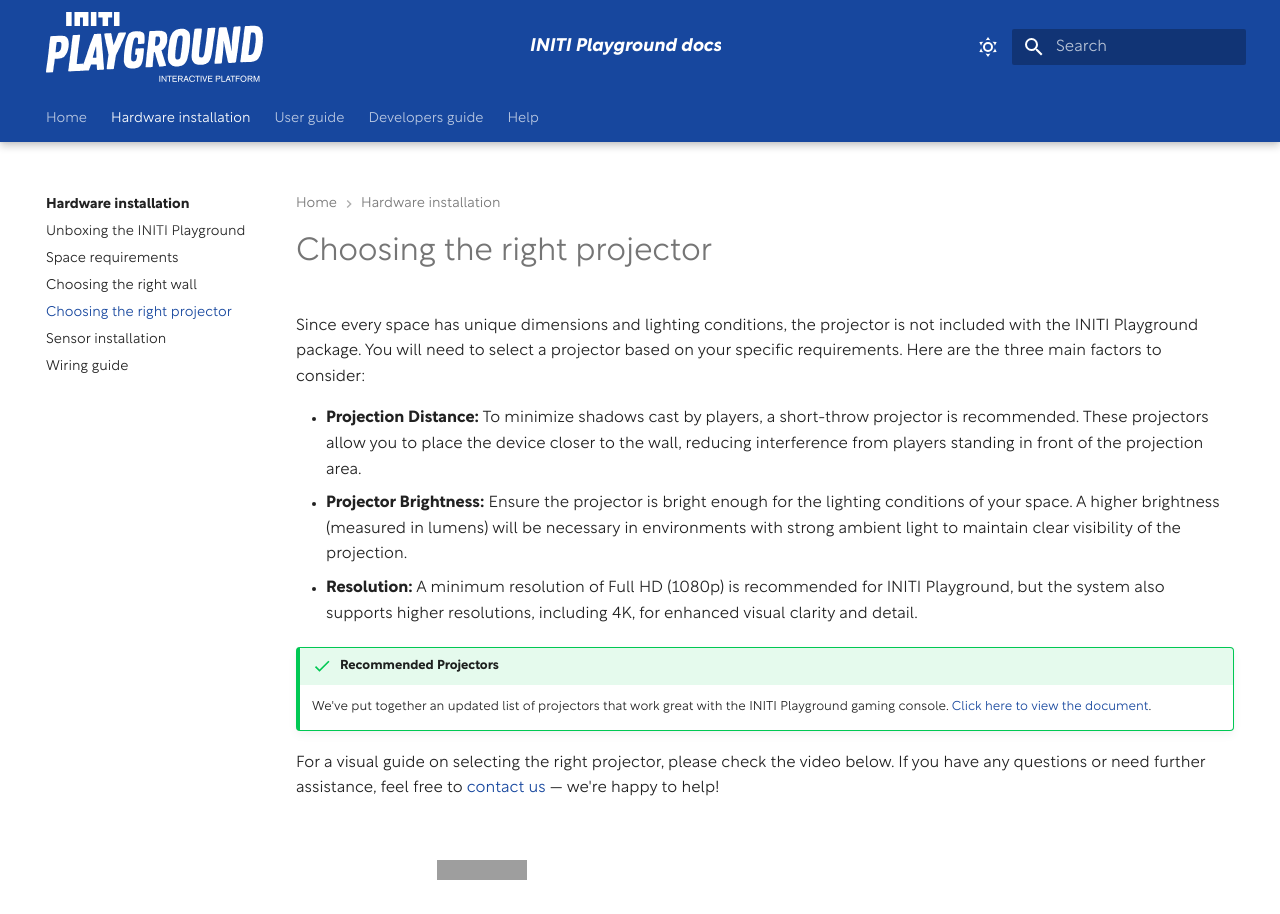
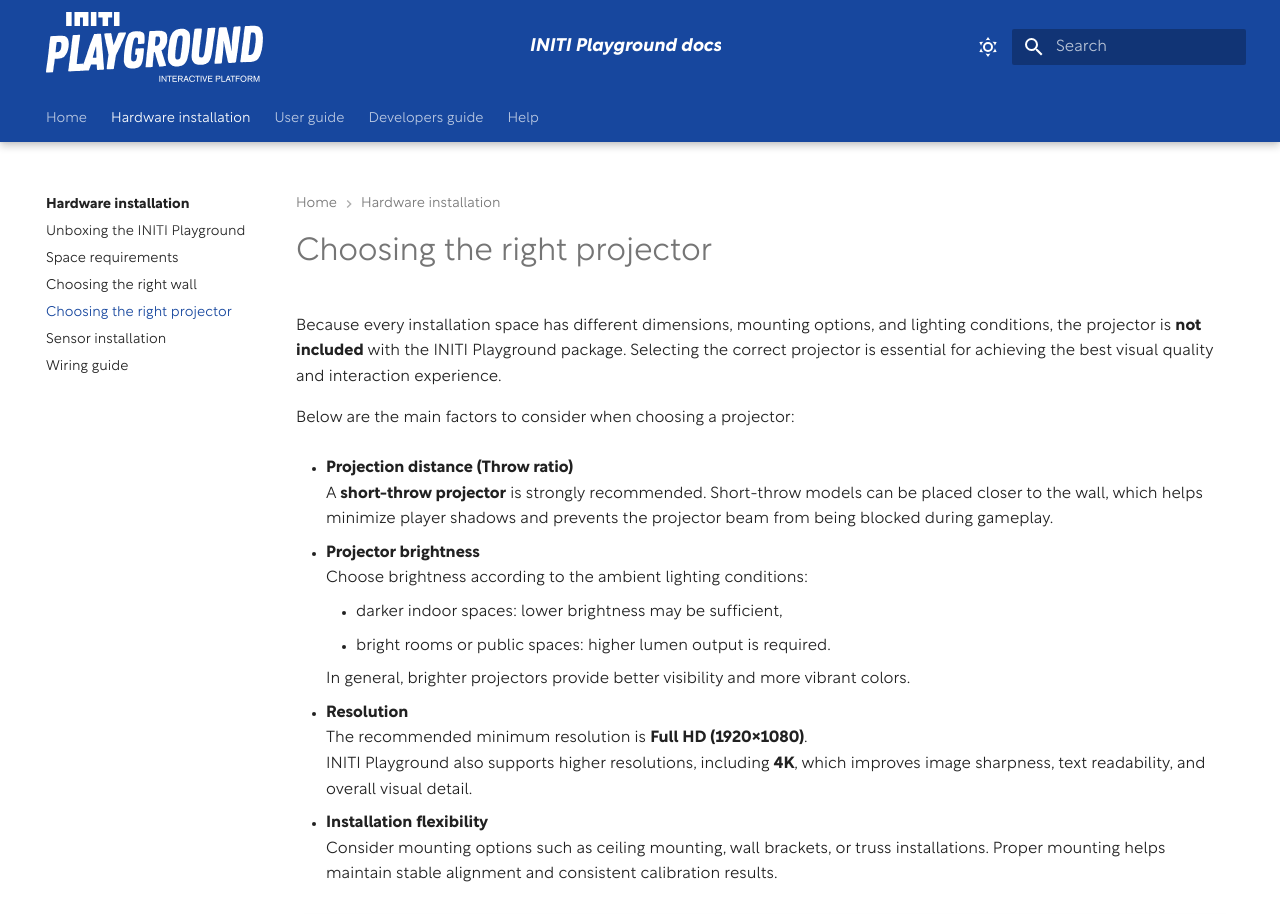
Before and after one commit to INITI-Playground/initi-playground-docs, an MkDocs documentation site: the page built from docs/installation/choosing-projector.md, in a window 1280 px wide and 1400 px high. Shown: the top 914 px of the window. Built offline with MkDocs 1.6.1 and Material for MkDocs 9.7.7, drawn with Linux system fonts in a browser that asks for light colours; some of the changed text lies outside the part shown; grey boxes are pictures that could not be loaded.

Commit message:
Revise projector selection guidelines for clarity and detail

```diff
--- a/docs/installation/choosing-projector.md
+++ b/docs/installation/choosing-projector.md
@@ -6,16 +6,33 @@
 
 # Choosing the right projector
 
-Since every space has unique dimensions and lighting conditions, the projector is not included with the INITI Playground package. You will need to select a projector based on your specific requirements. Here are the three main factors to consider:
+Because every installation space has different dimensions, mounting options, and lighting conditions, the projector is **not included** with the INITI Playground package. Selecting the correct projector is essential for achieving the best visual quality and interaction experience.
 
-- **Projection Distance:** To minimize shadows cast by players, a short-throw projector is recommended. These projectors allow you to place the device closer to the wall, reducing interference from players standing in front of the projection area.
-- **Projector Brightness:** Ensure the projector is bright enough for the lighting conditions of your space. A higher brightness (measured in lumens) will be necessary in environments with strong ambient light to maintain clear visibility of the projection.
-- **Resolution:** A minimum resolution of Full HD (1080p) is recommended for INITI Playground, but the system also supports higher resolutions, including 4K, for enhanced visual clarity and detail.
+Below are the main factors to consider when choosing a projector:
+
+- **Projection distance (Throw ratio)**
+  A **short-throw projector** is strongly recommended. Short-throw models can be placed closer to the wall, which helps minimize player shadows and prevents the projector beam from being blocked during gameplay.
+
+- **Projector brightness**
+  Choose brightness according to the ambient lighting conditions:
+    - darker indoor spaces: lower brightness may be sufficient,
+    - bright rooms or public spaces: higher lumen output is required.
+
+     In general, brighter projectors provide better visibility and more vibrant colors.
+
+- **Resolution**
+  The recommended minimum resolution is **Full HD (1920×1080)**.
+  INITI Playground also supports higher resolutions, including **4K**, which improves image sharpness, text readability, and overall visual detail.
+
+- **Installation flexibility**
+  Consider mounting options such as ceiling mounting, wall brackets, or truss installations. Proper mounting helps maintain stable alignment and consistent calibration results.
 
 !!! success "Recommended Projectors"
-     We've put together an updated list of projectors that work great with the INITI Playground gaming console. [Click here to view the document](https://docs.google.com/spreadsheets/d/1i94XRj2e5Q2ARqUl3iHwc1vLIFqblyI3hX0YPx9Ky0M){:target="_blank"}.
+    We maintain an updated list of projector models tested with INITI Playground.
+    [Click here to view the recommended projector list](https://docs.google.com/spreadsheets/d/1i94XRj2e5Q2ARqUl3iHwc1vLIFqblyI3hX0YPx9Ky0M){:target="_blank"}.
 
-For a visual guide on selecting the right projector, please check the video below. If you have any questions or need further assistance, feel free to [contact us](../help/contact.md) — we're happy to help!
+For a visual explanation of projector selection and placement, watch the video below.
+If you need assistance choosing a projector for your space, feel free to [contact us](../help/contact.md) — we’ll be happy to help.
 
 <br />
 <div class="center imageWidth" markdown>
```
